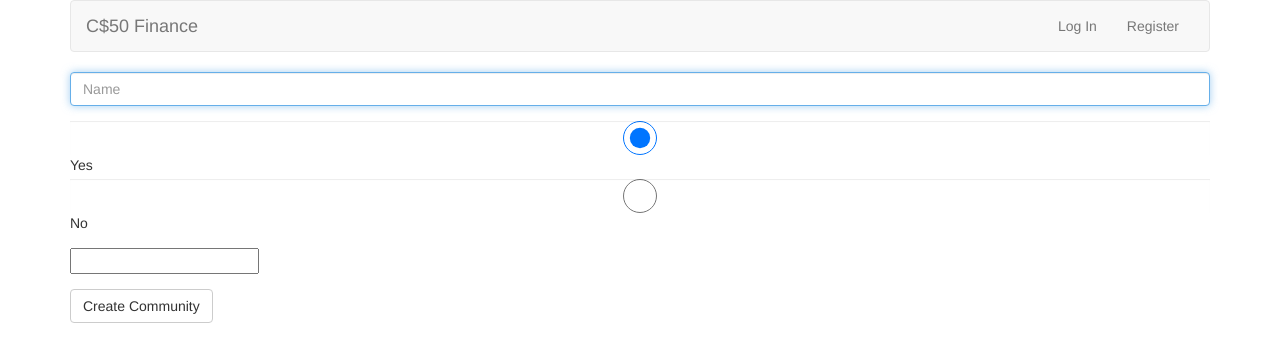
After one commit to justtheboss97/imagehosting, a Flask app: page /create in a window 1280 px wide. The commit adds this page. Shown: the top 362 px of the page. Run offline with Flask 2, Linux system fonts and the light colour scheme; some libraries are stand-ins or nearby versions.

Commit message:
eerste commit

```diff
--- a/application.py
+++ b/application.py
@@ -80,6 +80,16 @@ def index():
 def communities():
     return render_template("communities.html")
 
+@app.route("/create", methods=["GET", "POST"])
+def create():
+    if request.method == "GET":
+        return render_template("create.html")
+
+    if request.method == "POST":
+        if not request.form.get("name"):
+            return apology("must provide Community Name")
+
+
 
 
 @app.route("/")
--- /dev/null
+++ b/templates/create.html
@@ -0,0 +1,28 @@
+{% extends "layout.html" %}
+
+{% block title %}
+    homepage
+{% endblock %}
+
+{% block main %}
+    <body>
+    <form action="{{ url_for('create') }}" method="post">
+        <fieldset>
+            <div class="form-group">
+                <input autocomplete="off" autofocus class="form-control" name="name" placeholder="Name" type="text"/>
+            </div>
+            <div class="form-group">
+                <input autofocus class="form-control" type="radio" name="private" value="yes" checked> Yes<br>
+                <input autofocus class="form-control" type="radio" name="private" value="no"> No<br>
+            </div>
+
+            <div class="form-group">
+                <input autocomplete="off" name="desc" type="text"/>
+            </div>
+            <div class="form-group">
+                <button class="btn btn-default" type="submit">Create Community</button>
+            </div>
+        </fieldset>
+    </form>
+</body>
+{% endblock %}
--- a/templates/layout.html
+++ b/templates/layout.html
@@ -33,12 +33,13 @@
                             <span class="icon-bar"></span>
                             <span class="icon-bar"></span>
                         </button>
-                        <a class="navbar-brand" href="{{ url_for('login') }}"><span class="blue">C</span><span class="red">$</span><span class="yellow">5</span><span class="green">0</span> <span class="red">Finance</span></a>
+                        <a class="navbar-brand" href="{{ url_for('index') }}"><span class="blue">C</span><span class="red">$</span><span class="yellow">5</span><span class="green">0</span> <span class="red">Finance</span></a>
                     </div>
                     <div class="collapse navbar-collapse" id="navbar">
                         {% if session.user_id %}
                             <ul class="nav navbar-nav">
                                 <li><a href="{{ url_for('communities') }}">Communities</a></li>
+                                <li><a href="{{ url_for('create') }}">Create Community</a></li>
                             </ul>
                             <ul class="nav navbar-nav navbar-right">
                                 <li><a href="{{ url_for('logout') }}">Log Out</a></li>
```
